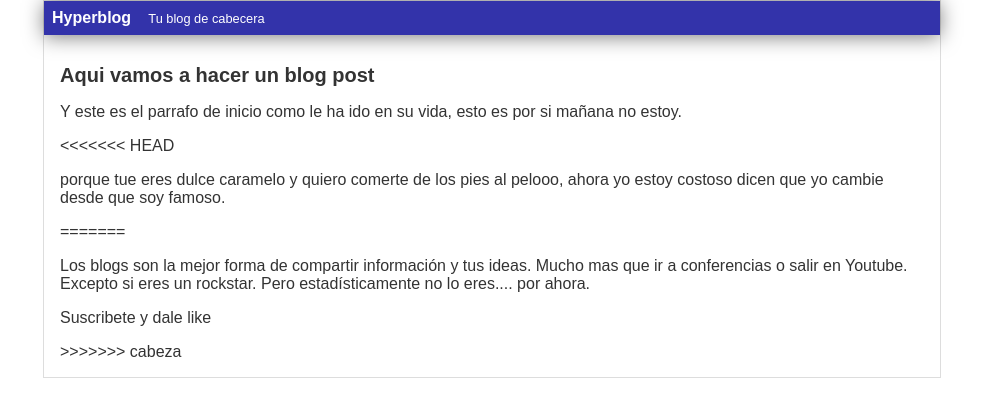
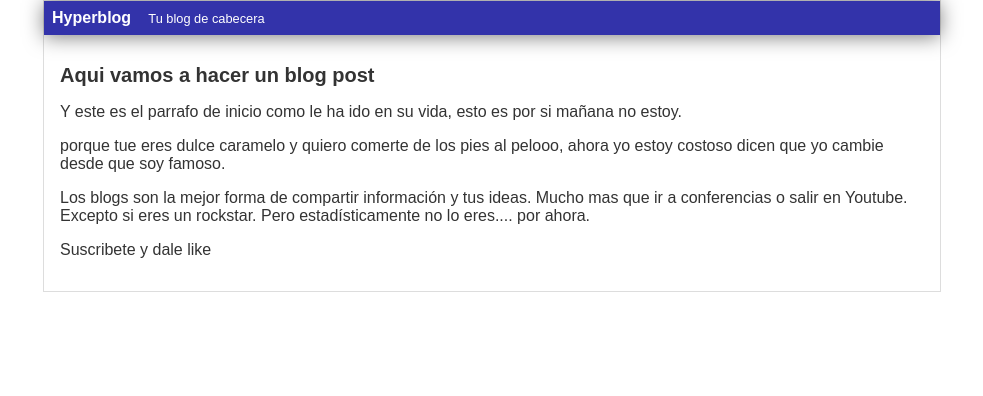
Before and after one commit to bryan4k/estudio-platzi, a plain HTML site: page blogpost.html in a window 1280 px wide. Shown: the whole page, without its empty margins (148-1131 px from the left). Drawn offline with Linux system fonts and the light colour scheme.

Commit message:
cambio en el texto, se elimina palabra head y los signos igual

```diff
--- a/blogpost.html
+++ b/blogpost.html
@@ -19,14 +19,11 @@
                 Y este es el parrafo de inicio
                 como le ha ido en su vida, esto es por si mañana no estoy.
                 </p>
-<<<<<<< HEAD
                 <p>porque tue eres dulce caramelo y quiero comerte de los pies al pelooo, ahora yo estoy costoso
                     dicen que yo cambie desde que soy famoso.
                 </p>
-=======
                 <p>Los blogs son la mejor forma de compartir información y tus ideas. Mucho mas que ir a conferencias o salir en Youtube. Excepto si eres un rockstar. Pero estadísticamente no lo eres.... por ahora.</p>
                 <p>Suscribete y dale like</p>
->>>>>>> cabeza
             </div>
         </div>
     </body>
```
